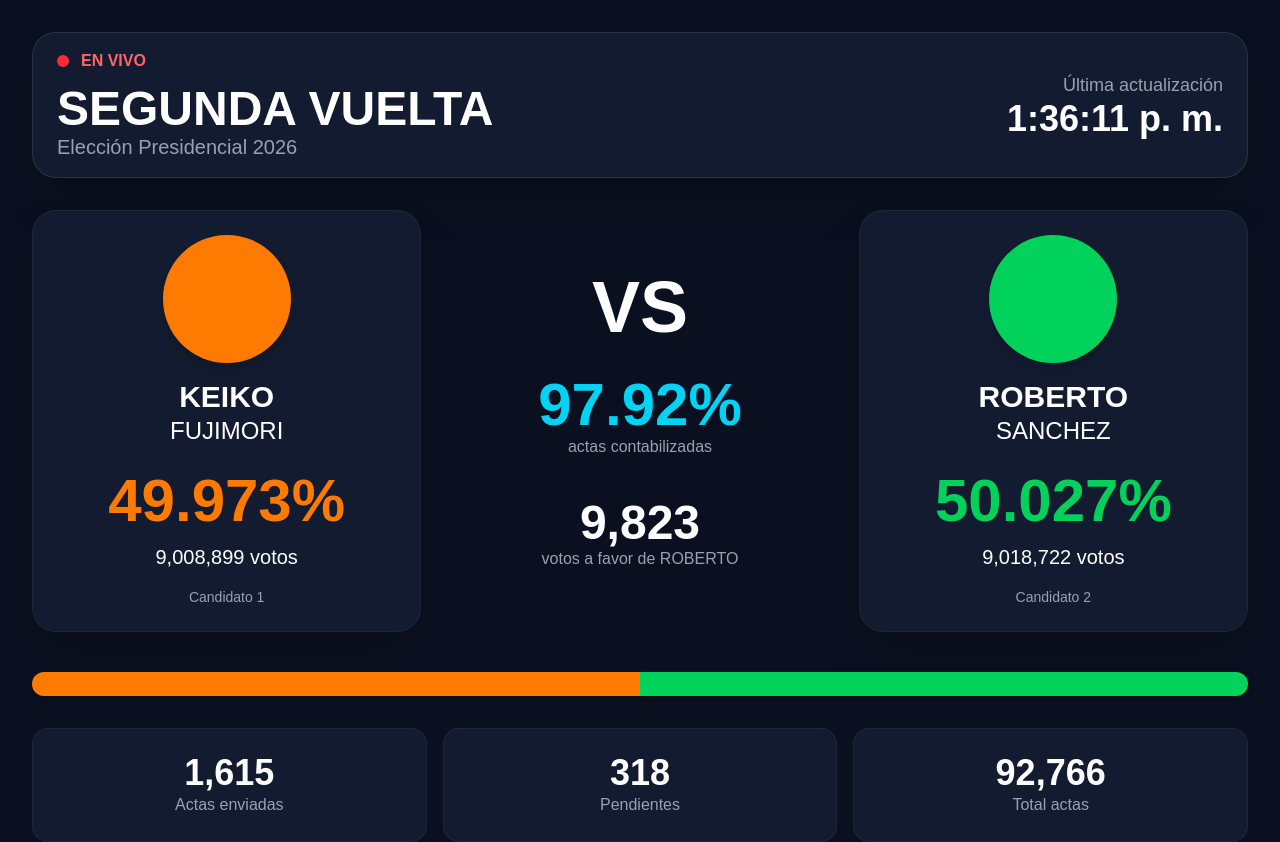
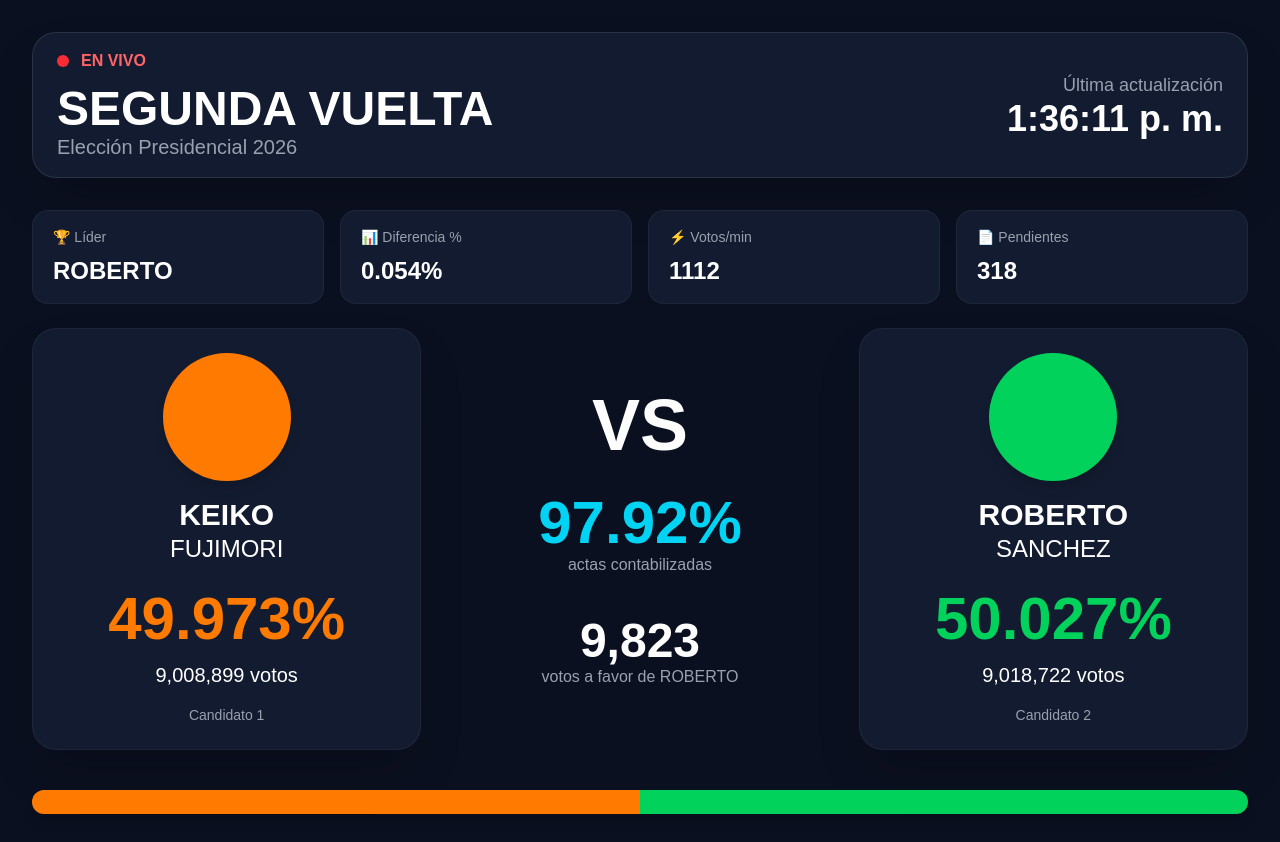
Before and after one commit to cristhiang1417/onpe-live-dashboard, a Next.js app: page / in a window 1280 px wide. Shown: the top 842 px of the page. Built offline with nearby package versions, Linux system fonts and the light colour scheme.

Commit message:
Sprint 13 - Dashboard ejecutivo compacto

```diff
--- a/app/components/MainDashboard.jsx
+++ b/app/components/MainDashboard.jsx
@@ -7,6 +7,7 @@ import LiveUpdates from "./LiveUpdates";
 import OverviewSection from "./sections/OverviewSection";
 import AnalyticsSection from "./sections/AnalyticsSection";
 import GeographySection from "./sections/GeographySection";
+import ExecutiveDashboard from "./executive/ExecutiveDashboard";
 import useElectionData from "../hooks/useElectionData";
 
 export default function MainDashboard() {
@@ -15,6 +16,8 @@ export default function MainDashboard() {
   return (
     <DashboardShell>
       <TopBar updatedAt={electionData.updatedAt} />
+
+      <ExecutiveDashboard electionData={electionData} />
 
       <HeroSection electionData={electionData} />
 
--- /dev/null
+++ b/app/components/executive/ExecutiveDashboard.jsx
@@ -0,0 +1,36 @@
+export default function ExecutiveDashboard({ electionData }) {
+  const leader =
+    electionData.left.percent > electionData.right.percent
+      ? electionData.left.name
+      : electionData.right.name;
+
+  const percentageDifference = Math.abs(
+    electionData.right.percent - electionData.left.percent
+  ).toFixed(3);
+
+  const votesPerMinute = Math.floor(Math.random() * 400 + 800);
+
+  const cards = [
+    { title: "🏆 Líder", value: leader },
+    { title: "📊 Diferencia %", value: `${percentageDifference}%` },
+    { title: "⚡ Votos/min", value: votesPerMinute },
+    { title: "📄 Pendientes", value: electionData.stats.pending },
+  ];
+
+  return (
+    <section className="my-6 grid grid-cols-1 md:grid-cols-2 xl:grid-cols-4 gap-4">
+      {cards.map((card) => (
+        <div
+          key={card.title}
+          className="bg-[#131b30] rounded-2xl px-5 py-4 border border-white/5 hover:border-cyan-400/40 transition-all duration-300"
+        >
+          <div className="text-gray-400 text-sm">{card.title}</div>
+
+          <div className="text-2xl font-extrabold mt-2 truncate">
+            {card.value}
+          </div>
+        </div>
+      ))}
+    </section>
+  );
+}
```
